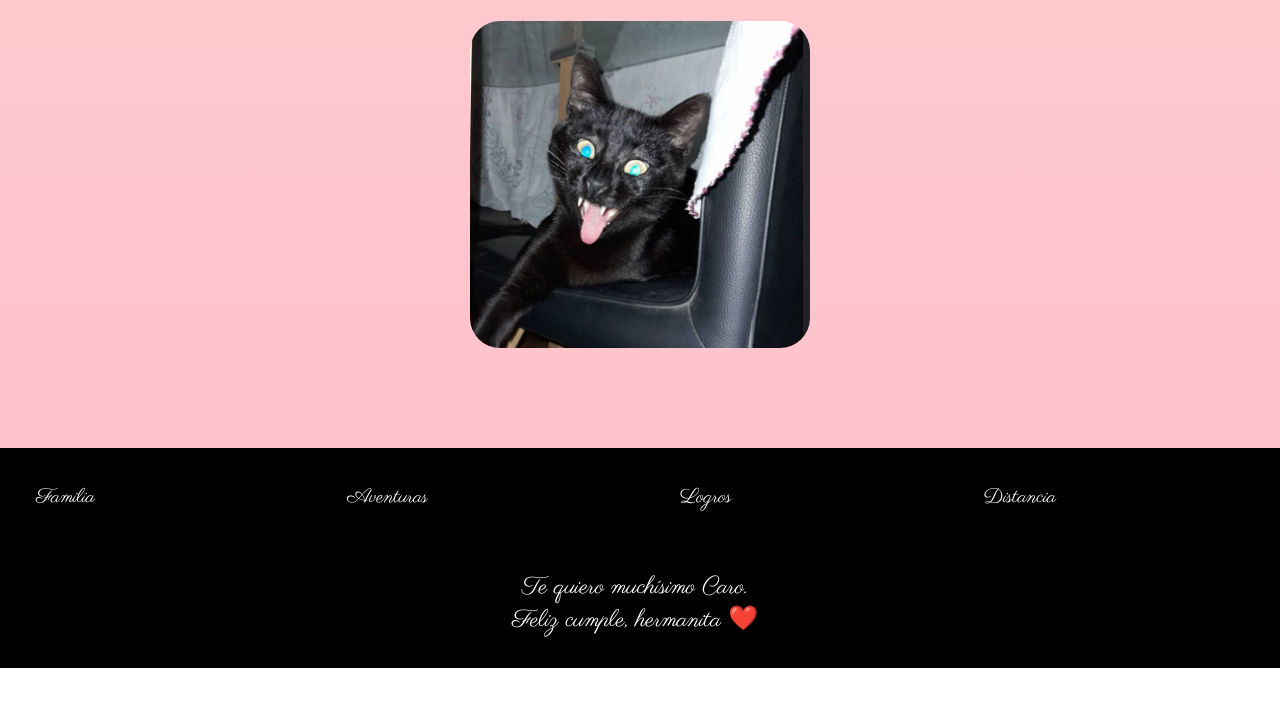
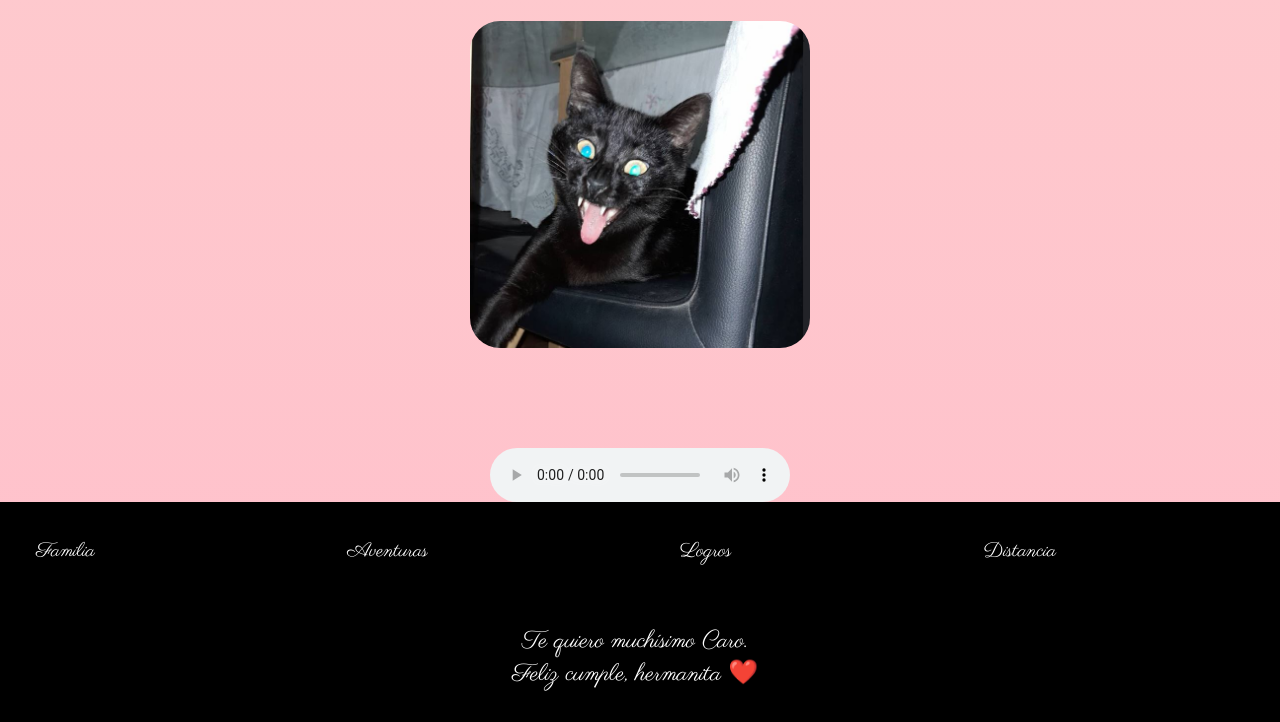
Before and after one commit to ldcc1987/Carolina, a website built with webpack: page familia.html in a window 1280 px wide. Shown: the part 2766-3488 px from the top of the page. Before the commit the page ends 3434 px from the top, so only its background shows below. Built offline with nearby package versions, Linux system fonts and the light colour scheme.

Commit message:
casi completo

```diff
--- a/familia.html
+++ b/familia.html
@@ -63,7 +63,7 @@
       </div>
 
 <div class="audio">
-  <audio src="audio/familia.mp3"></audio>
+  <audio src="audio/familia.mp3" controls autoplay></audio>
 </div>
 
   <footer>
```
